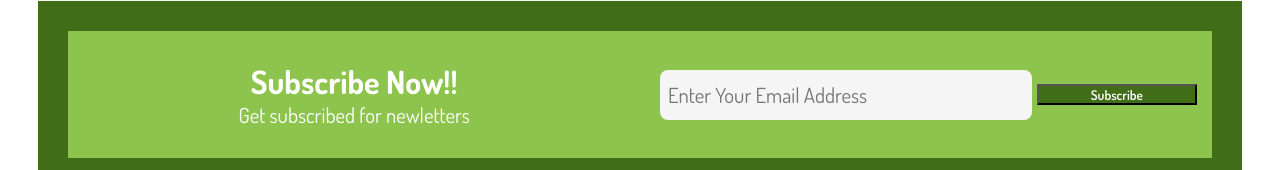
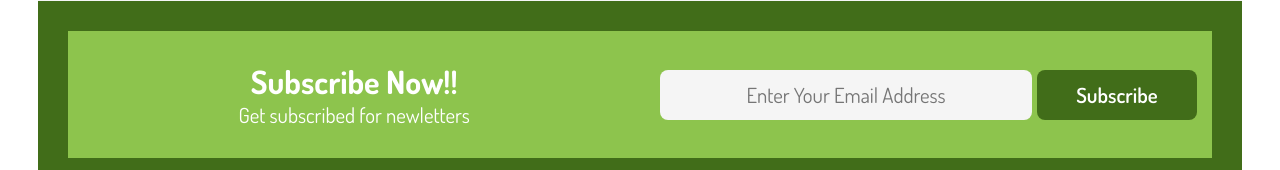
Before and after one commit to Arnold-0803/Climate-Action-Project, a React (Create React App) app: page /Climate-Action-Project/contact in a window 1280 px wide. Shown: the part 1316-1486 px from the top of the page. Built offline with nearby package versions, Linux system fonts and the light colour scheme; a web font is replaced by a local one.

Commit message:
fixed and added some features

```diff
--- a/src/components/SectionContactUsStyles.css
+++ b/src/components/SectionContactUsStyles.css
@@ -196,23 +196,26 @@
   gap: 5px;
 }
 
-.form-box form .subscription-email{
-  align-self: center;
-  width: 70%;
+.form-box form input{
   height: 100%;
   display: flex;
   justify-content: center;
   align-items: center;
-  background: var(--partly-bg-color);
   border: none;
   outline: none;
   border-radius: 8px;
+  font-size: 1.3rem;
+  text-align: center;
+}
+
+.form-box form .subscription-email{
+  width: 70%;
+  background: var(--partly-bg-color);
   padding: 8px;
-  font-size: 1.3rem;
   color: var(--black-writing);
 }
 
-.form-box form input.subscription-btn{
+.form-box form .subscription-btn{
   width: 30%;
   display: flex;
   justify-content: center;
@@ -220,7 +223,6 @@
   background: var(--main-color-theme);
   color: var(--white-writing);
   font-weight: 600;
-  padding: 0;
   cursor: pointer;
 }
 
```
